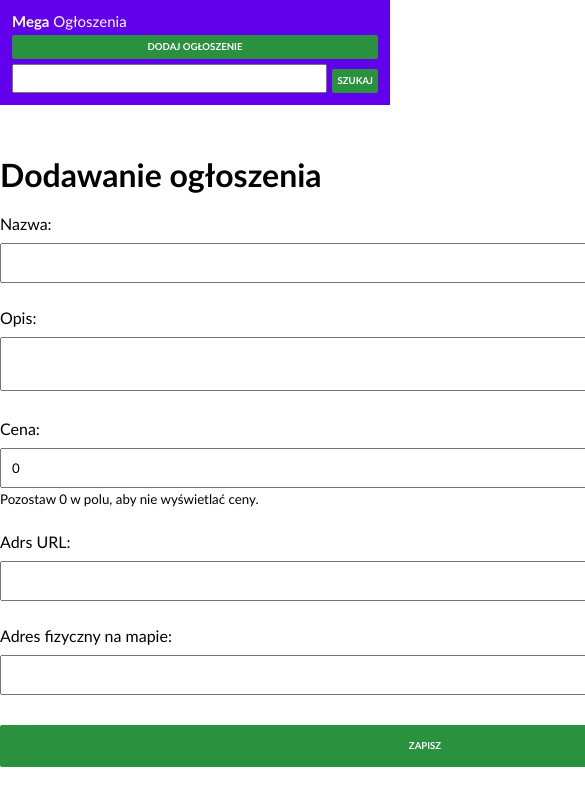
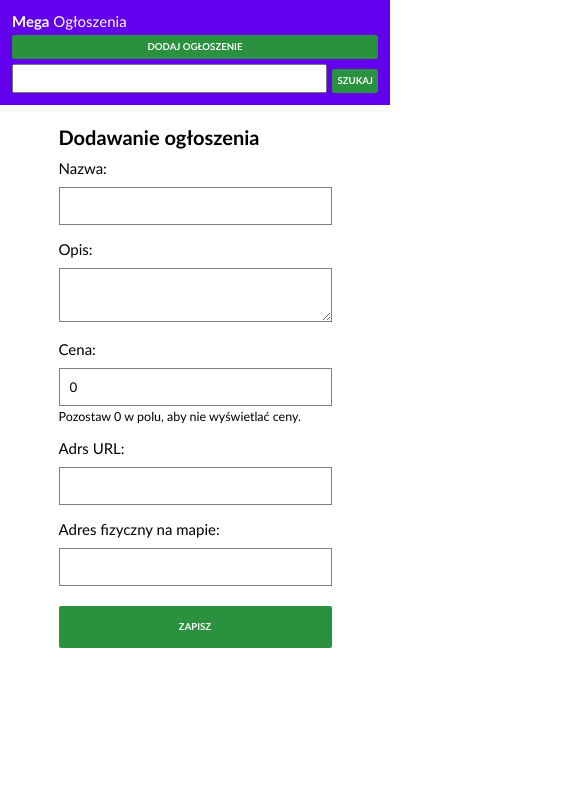
Before and after one commit to RafalKuchta/MegaAdsFront, a React (Create React App) app: page /add in a window 390 px wide. Shown: the top 806 px of the page, 585 px wide, since content can reach past the window. Built offline with nearby package versions, Linux system fonts and the light colour scheme; no server answers.

Commit message:
Fixed AddForm css

```diff
--- a/src/components/AddForm/AddForm.css
+++ b/src/components/AddForm/AddForm.css
@@ -1,6 +1,10 @@
 .add-form {
-    width: 850px;
+    width: 70%;
     margin: 50px auto;
+}
+
+.add-form p {
+    padding: 0;
 }
 
 .add-form label {
@@ -15,12 +19,51 @@
 }
 
 .add-form input, .add-form textarea {
+    box-sizing: border-box;
+    border: 1px solid gray;
     width: 100%;
-    margin-top: 10px;
+    margin: 10px 0 0 0;
     padding: 10px;
 }
 
-.add-form button {
-    padding: 10px;
+.add-form button{
     width: 100%;
+    padding: 8px;
 }
+
+
+@media (max-width: 1000px) {
+    .add-form {
+        width: 70%;
+        margin: 5px auto;
+    }
+
+    .add-form h1{
+        font-size: 20px;
+    }
+
+    .add-form label {
+        display: block;
+        margin-top: 10px;
+        margin-bottom: 15px;
+        font-size: 15px;
+        font-width: bold;
+    }
+
+
+
+    .add-form label small {
+        font-weight: normal;
+    }
+
+    .add-form {
+        margin-top: 10px;
+        padding: 10px;
+    }
+
+    .add-form button {
+        padding: 10px;
+        width: 100%;
+        flex-direction: row;
+    }
+}
--- a/src/components/AddForm/AddForm.tsx
+++ b/src/components/AddForm/AddForm.tsx
@@ -107,7 +107,7 @@ export const AddForm = () => {
                         maxLength={999999}
                         value={form.price}
                         onChange={e => updateForm('price', Number(e.target.value))}
-                    />
+                    /><br/>
                     <small>Pozostaw 0 w polu, aby nie wyświetlać ceny.</small>
                 </label>
             </p>
@@ -136,7 +136,7 @@ export const AddForm = () => {
                 </label>
             </p>
             <p>
-                <Btn text="Zapisz"/>
+                <Btn text="Zapisz" />
             </p>
 
         </form>
--- a/src/components/common/Btn.css
+++ b/src/components/common/Btn.css
@@ -21,14 +21,10 @@ button, .btn {
 
 @media (max-width: 500px) {
     button, .btn {
+        flex-direction: column;
         padding: 1px 5px;
         font-size: 0.6rem;
         margin-top: 5px;
+        text-align: center;
     }
 }
-
-@media (max-width: 500px) {
-    button, .btn {
-        flex-direction: column;
-    }
-}
```
